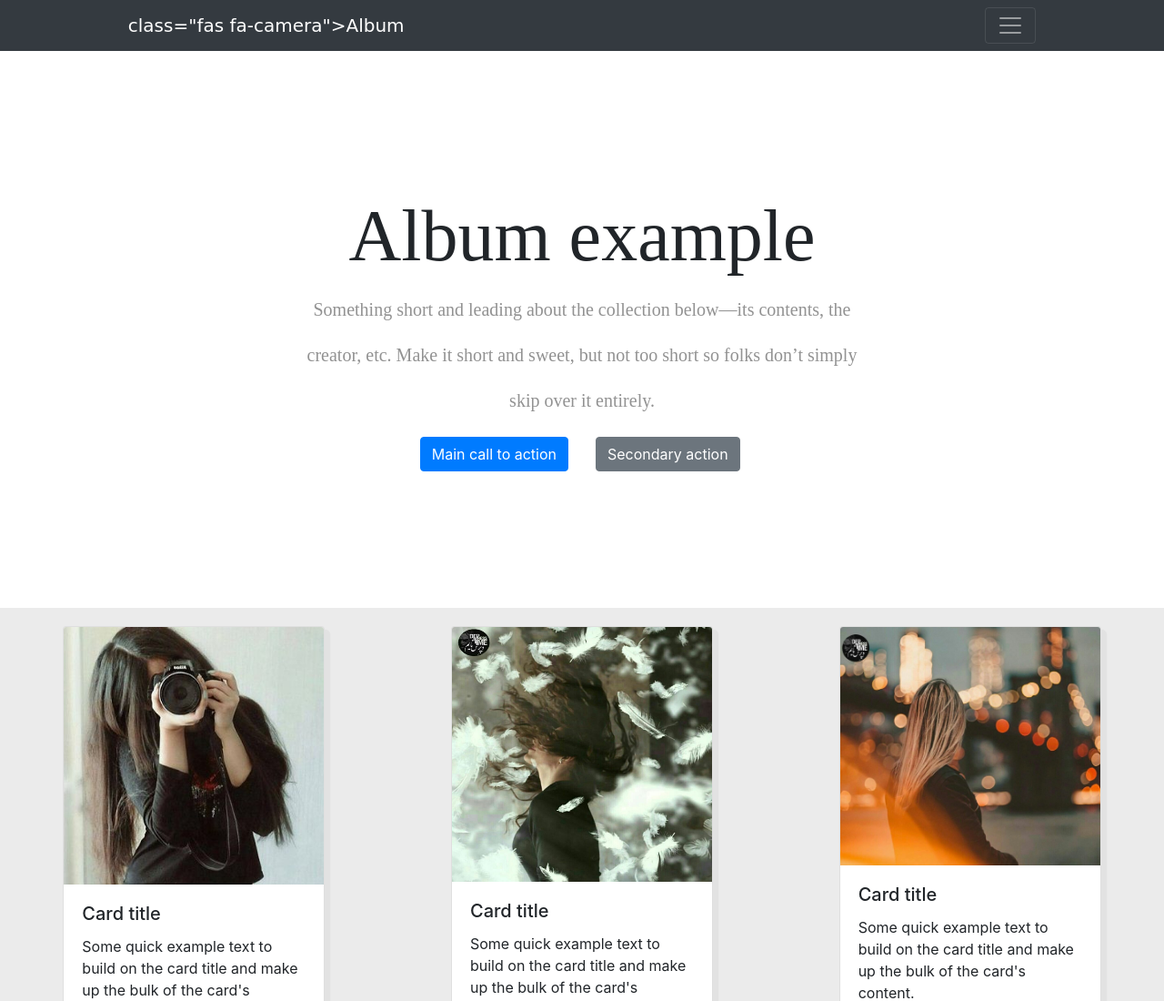
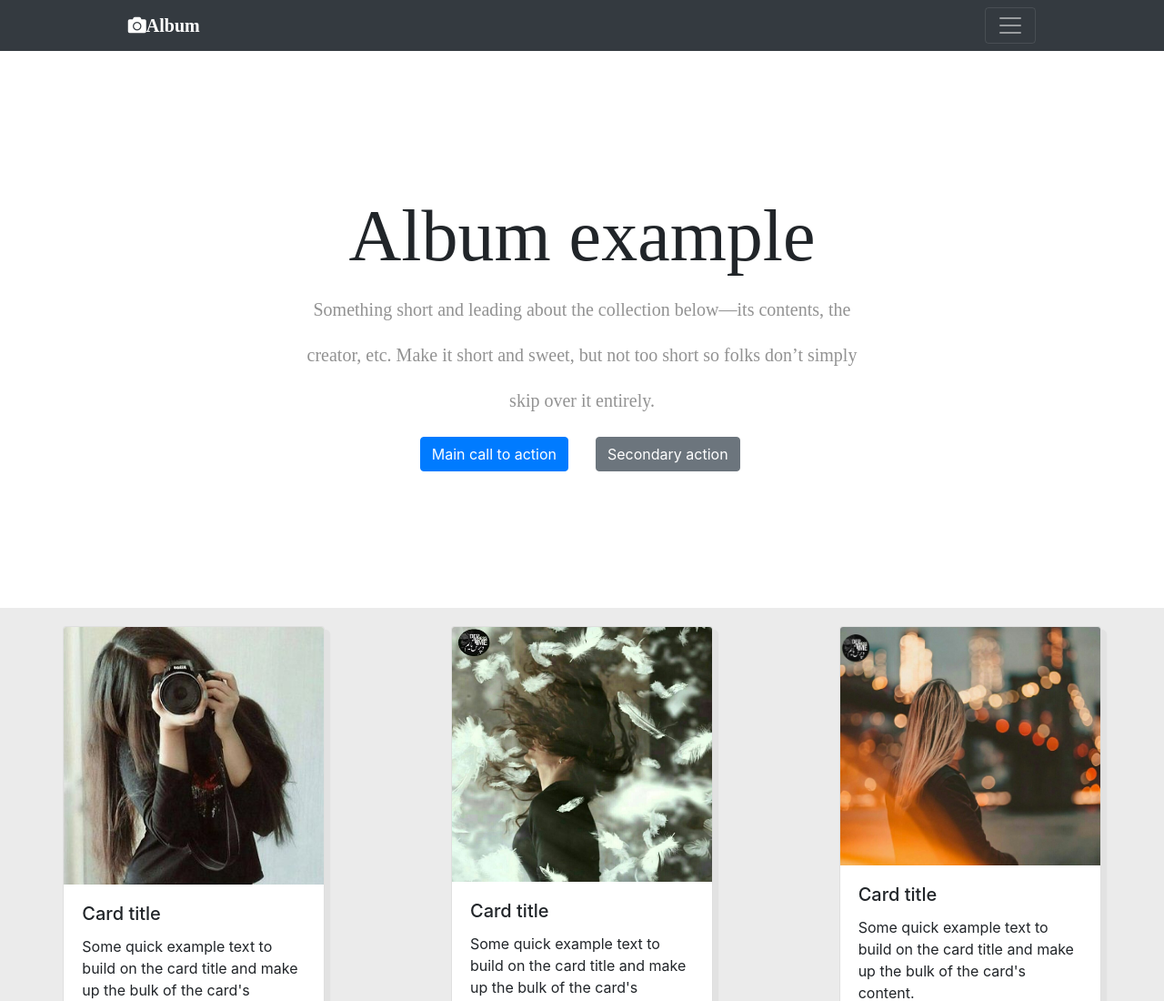
Before and after one commit to mahdieh-ahmadi/Album, a plain HTML site: page index.html in a window 1280 px wide. Shown: the top 1100 px of the page at 91% size. Drawn offline with Linux system fonts and the light colour scheme.

Commit message:
Update index.html

```diff
--- a/index.html
+++ b/index.html
@@ -38,7 +38,7 @@
                 </div>
             </div>
             </div>
-                <a id="link" href="#" class="navbar-brand"> class="fas fa-camera">Album </a>
+                <a id="link" href="#" class="navbar-brand"> <i class="fas fa-camera">Album </i></a>
                 <button id="butom1" data-toggle="collapse" data-target="#data2" class="navbar-toggler">
                     <span class="navbar-toggler-icon"></span>
                 </button>
```
